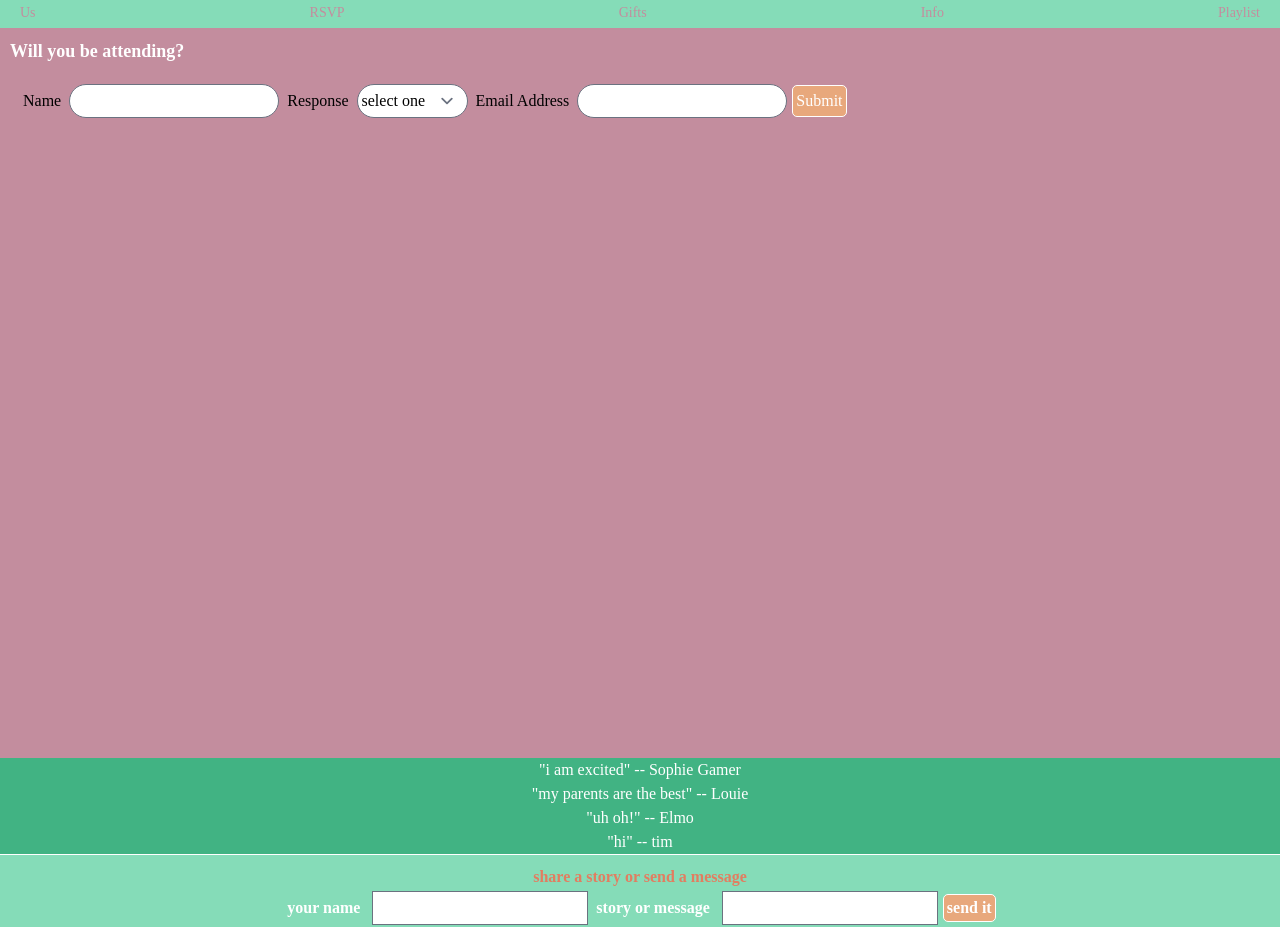
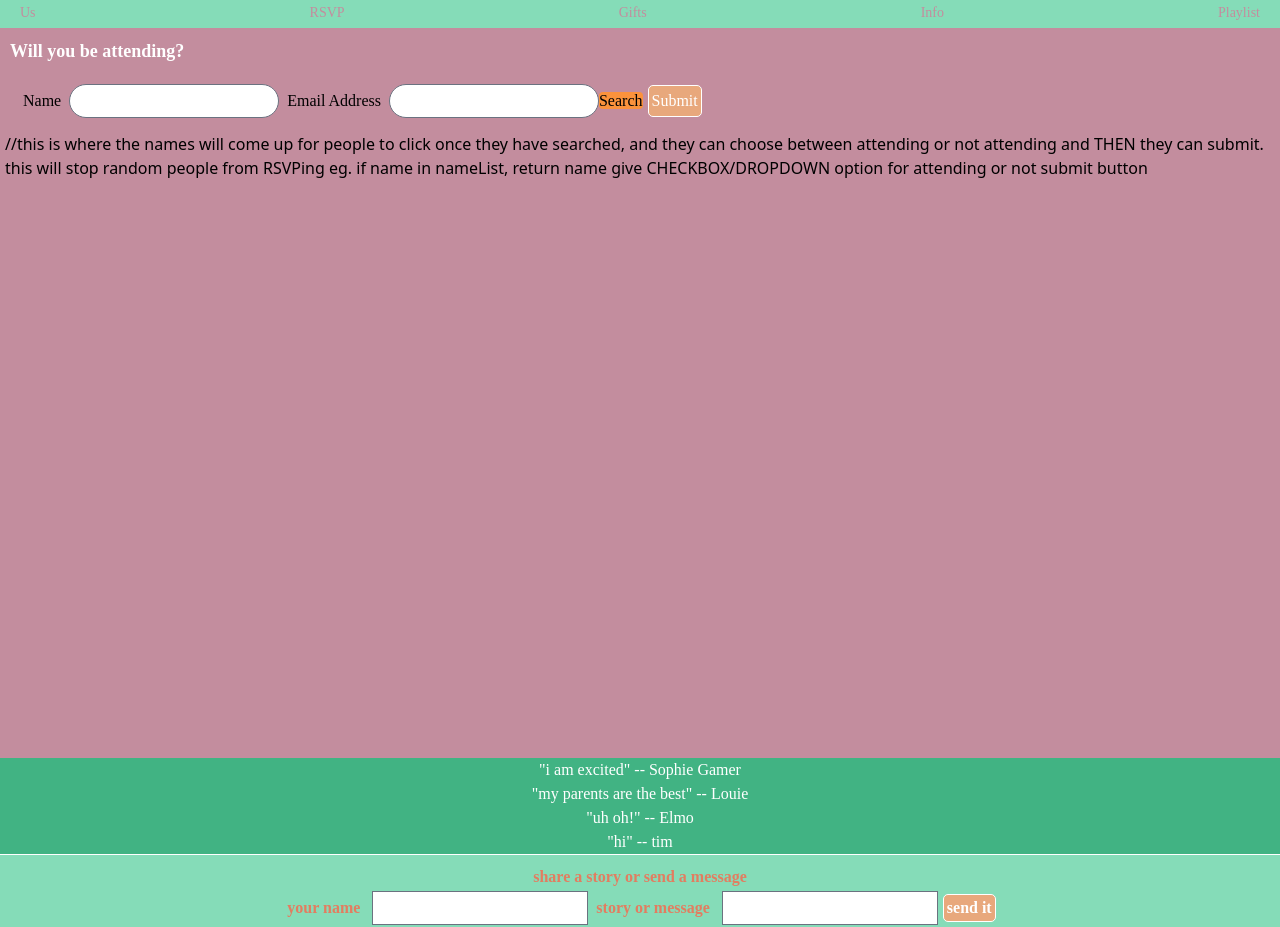
Before and after one commit to sophiergamer/Wedding-Frontend, a React (Create React App) app: page /RSVP in a window 1280 px wide. Shown: the part 100-1027 px from the top of the page. Built offline with nearby package versions, Linux system fonts and the light colour scheme; data requests are answered from the project's data file.

Commit message:
changing rsvp format to search then submit instead of instant submit

```diff
--- a/src/App.js
+++ b/src/App.js
@@ -3,7 +3,7 @@ import Header from './header.js'
 import NavBar from './NavBar.js'
 import Messages from './Messages.js'
 import {useState, useEffect} from 'react'
-import { Outlet} from 'react-router-dom';
+import {Outlet} from 'react-router-dom';
 import MessageForm from './MessageForm';
 import './index.css'
 
@@ -12,12 +12,14 @@ import './index.css'
 function App() {
 const [messageForm, setMessageForm] = useState({name:"", message:""})
 const [messageList, setMessageList] = useState([])
+
 const newMessage = {name: messageForm.name, message:messageForm.message}
 
 
 useEffect(()=>{fetch('http://localhost:3000/Messages')
 .then(response=>response.json())
 .then(data=>setMessageList(data))},[])
+
 function handleForm(event){
   setMessageForm({...messageForm, [event.target.name]:event.target.value})
 }
--- a/src/MessageForm.js
+++ b/src/MessageForm.js
@@ -1,8 +1,6 @@
-export default function MessageForm({messageForm, handleForm, addMessage,setMessageForm}){
-function resetForm(){
-    setMessageForm({name:"", message:""})
+export default function MessageForm({messageForm, handleForm, addMessage}){
 
-}
+
     return(
     <div>
         <form className="messageForm" onSubmit={addMessage}>
@@ -11,7 +9,7 @@ function resetForm(){
             className="px-1 py-1"></input>
             <label className="form-label inline text-base m-2" >story or message </label>
             <input type="text" name="message" value={messageForm.message} onChange={handleForm} className="px-1 py-1"/>
-        <   input id= "mButton" type="submit" value="send it" onClick={resetForm}/>
+        <   input id= "mButton" type="submit" value="send it"/>
 
         </form>
    </div> )
--- a/src/Routes/RSVP.js
+++ b/src/Routes/RSVP.js
@@ -25,16 +25,21 @@ return(
     <form id='rsvp' onSubmit={sendRSVP} >
         <label className="form-label inline text-base m-2" >Name</label>
         <input type='text' value={form.name} name='name' onChange={handleForm} className="px-1 py-1 rounded-full"></input>
-        <label className="form-label inline  text-base m-2">Response</label>
-        <select name='answer' value={form.answer} onChange={handleForm} className="px-1 py-1 rounded-full">
-            <option>select one</option>
-            <option value='Attending'>Attending</option>
-            <option value='Not'>NOT Attending</option>
-        </select>
-        <label className="form-label inlinetext-base m-2">Email Address</label>
+
+        <label className="form-label inline text-base m-2">Email Address</label>
         <input type="email" name="email" value={form.email} onChange={handleForm} className="px-1 py-1 rounded-full"></input>
+        <label className="rounded lg bg-orange-400 hover:bg-orange-500">Search</label>
         <input id='rsvpButton' type='submit' ></input>
     </form>
+    <div>
+        //this is where the names will come up for people to click once they have searched, and they can
+        choose between attending or not attending and THEN they can submit. this will stop random people from
+        RSVPing
+
+        eg. if name in nameList, return name
+        give CHECKBOX/DROPDOWN option for attending or not
+        submit button
+    </div>
  </div>
 
  )
--- a/src/index.css
+++ b/src/index.css
@@ -63,7 +63,6 @@ font-family: 'baskerville';
   gap: 10px;
   width: 140px;
   display: inline;
-  color: white;
 }
 #mButton{
   font-family: 'baskerville';
```
